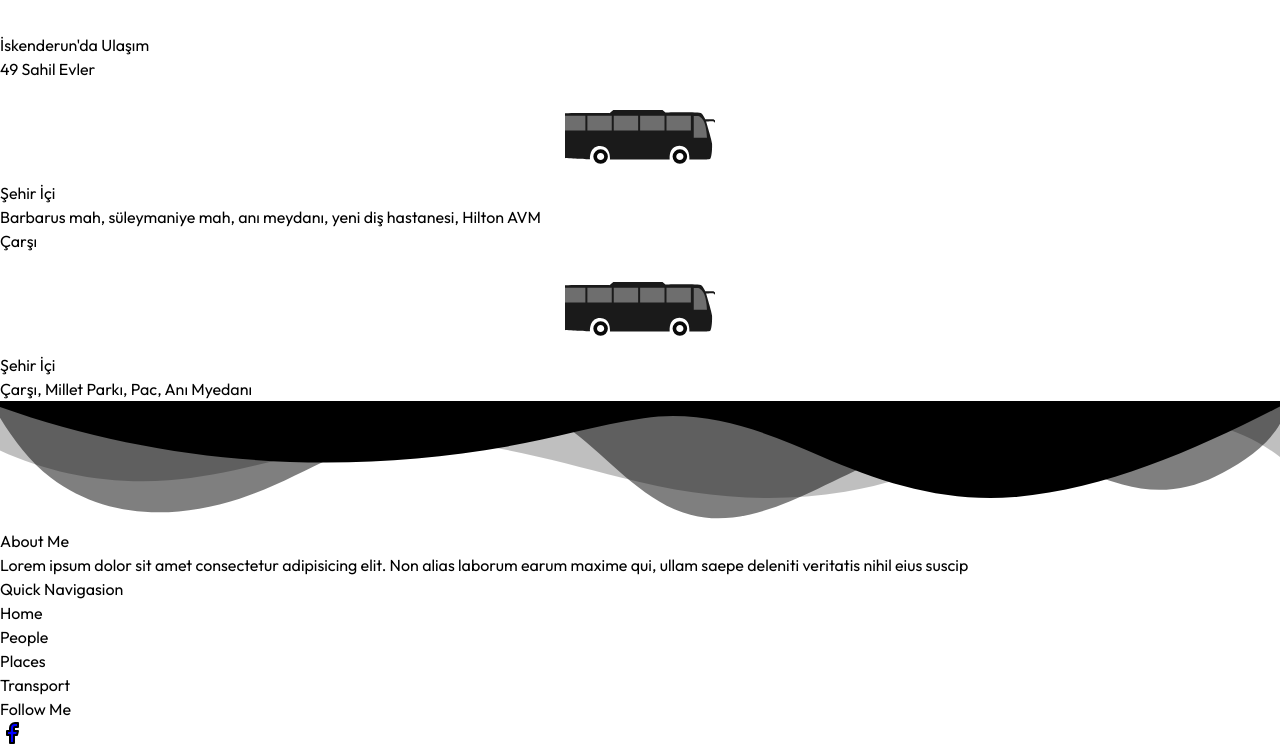
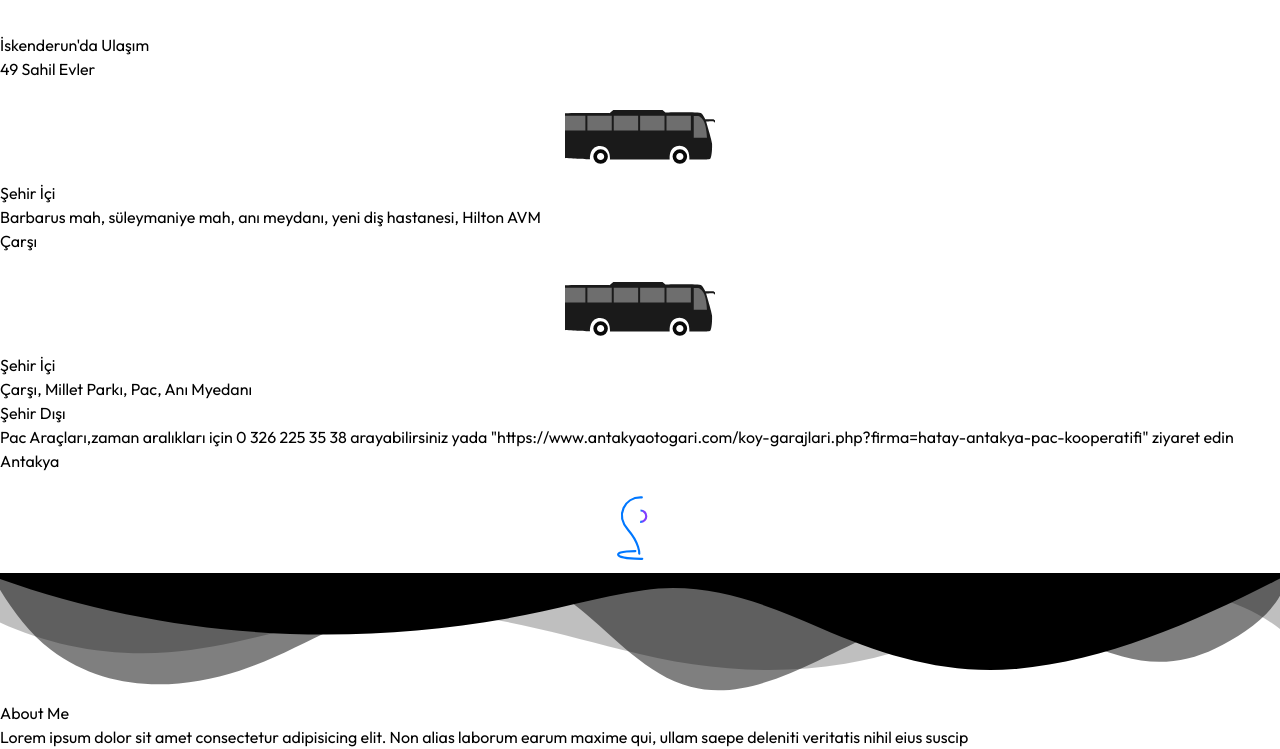
Before and after one commit to omaty22/iskenderun-rehber, a React (Vite) app: page /Transport in a window 1280 px wide. Shown: the part 1517-2266 px from the top of the page. Built offline with nearby package versions, Linux system fonts and the light colour scheme.

Commit message:
added the iskenderun dışı section alongside its components

```diff
--- a/src/components/DivRight.jsx
+++ b/src/components/DivRight.jsx
@@ -1,5 +1,5 @@
 import React from 'react'
-import Bus from '../assets/Bus.json'
+import Location from '../assets/Location.json'
 import Lottie from 'react-lottie'
 import {motion} from 'framer-motion'
 
@@ -10,15 +10,19 @@ function DivRight(props) {
     transition={{duration: 1.5}}
     whileInView={{opacity: 1,x:0}}
       viewport={{once: true}}
-       className='max-w-screen-2xl mx-2 h-40 bg-slate-900 text-white'>
+       className='max-w-screen-2xl mx-2 min-h-40 max-h-52 bg-slate-900 text-white'>
           <div className='flex '>
-              <div className='border-r-slate-600 border-r-4 pt-5 px-5'>
-                  <h1 className='text-2xl font-bold'>{props.Hat}</h1>
+          <div className='container flex flex-col justify-center items-center'>
+                  <h1 className='text-2xl font-bold text-center pb-6'>Şehir Dışı</h1>
+                  <p className='text-center'>{props.Mah}  {props.link}</p>
+              </div>
+              <div className='border-l-slate-600 border-l-4 pt-5'>
+                  <h1 className='text-2xl font-bold pl-6'>{props.Hat}</h1>
                   <Lottie
               options={{
               loop: true,
               autoplay: true,
-              animationData: Bus,
+              animationData: Location,
               rendererSettings: {
                   preserveAspectRatio: 'xMidYMid slice',
               },
@@ -27,10 +31,6 @@ function DivRight(props) {
               width= {150}
           />
               </div>
-              <div className='container flex flex-col justify-center items-center'>
-                  <h1 className='text-2xl font-bold text-center pb-6'>Şehir İçi</h1>
-                  <p className='text-center'>{props.Mah}</p>
-              </div>
           </div>
       </motion.div>
     )
--- a/src/components/Transport.jsx
+++ b/src/components/Transport.jsx
@@ -9,6 +9,10 @@ import DivRight from '../components/DivRight'
 function Transport() {
   return (
     <>
+    <motion.div
+      initial={{opacity:0}}
+      animate={{opacity:1}}
+      exit={{opacity:0}}>
     <Navbar/>
     {/*------------------- Header-------------------*/}
     <div className='min-h-screen mb-4 bg-cover bg-center flex items-center
@@ -38,8 +42,11 @@ function Transport() {
     {/*------------------- iskenderun içi-------------------*/}
     <div className='flex flex-col gap-4'>
         <DivLeft Hat='49 Sahil Evler' Mah='Barbarus mah, süleymaniye mah, anı meydanı, yeni diş hastanesi, Hilton AVM'/>
-        <DivRight Hat='Çarşı' Mah='Çarşı, Millet Parkı, Pac, Anı Myedanı'/>
+        <DivLeft Hat='Çarşı' Mah='Çarşı, Millet Parkı, Pac, Anı Myedanı'/>
+        <DivRight Hat='Antakya' Mah='Pac Araçları,zaman aralıkları için 0 326 225 35 38 arayabilirsiniz yada 'link='"https://www.antakyaotogari.com/koy-garajlari.php?firma=hatay-antakya-pac-kooperatifi" ziyaret edin'
+        />
     </div>
+    </motion.div>
     </>
   )
 }
```
Also changed, not shown: src/assets/Location.json (added, +1 -0 lines).
